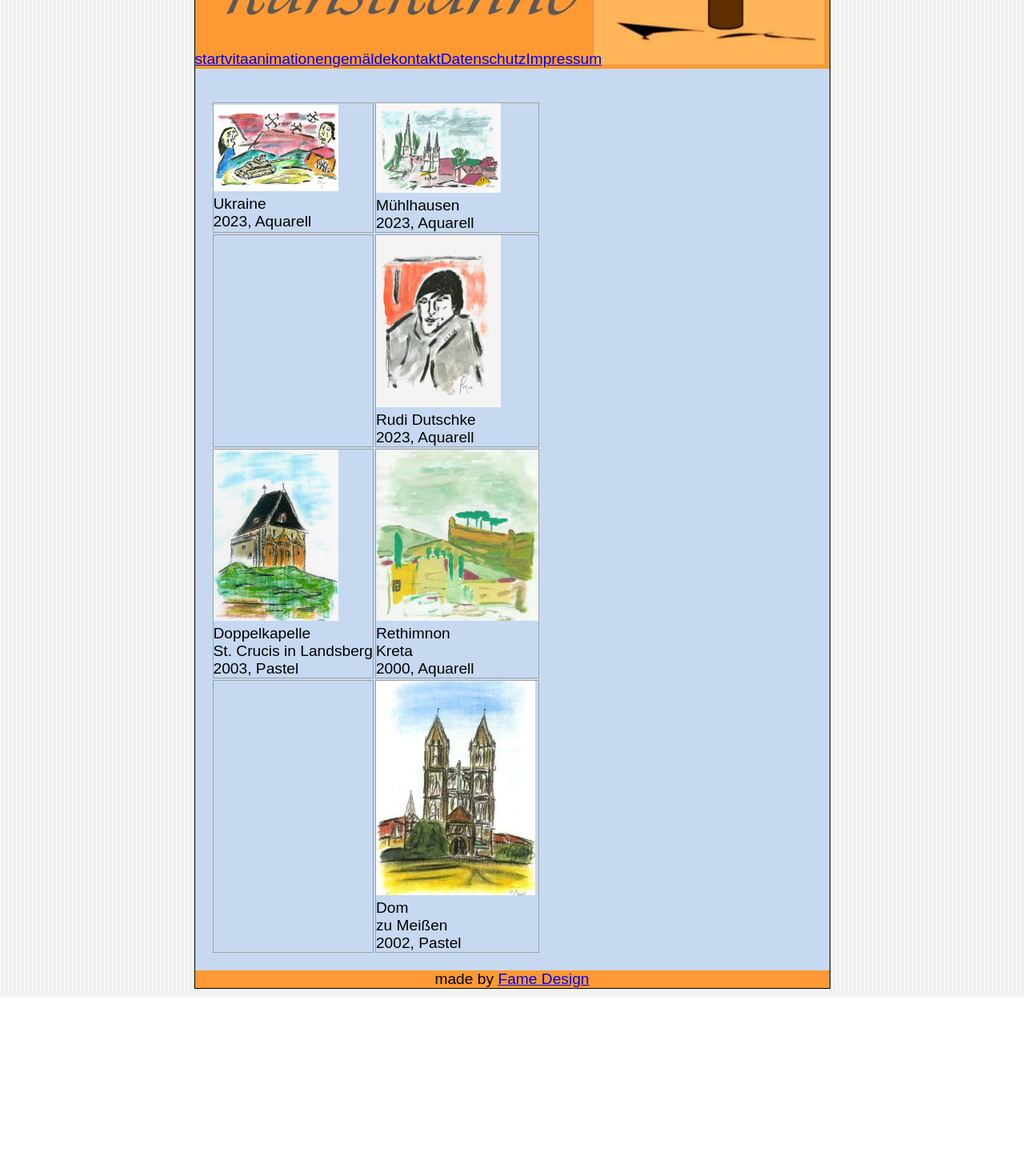
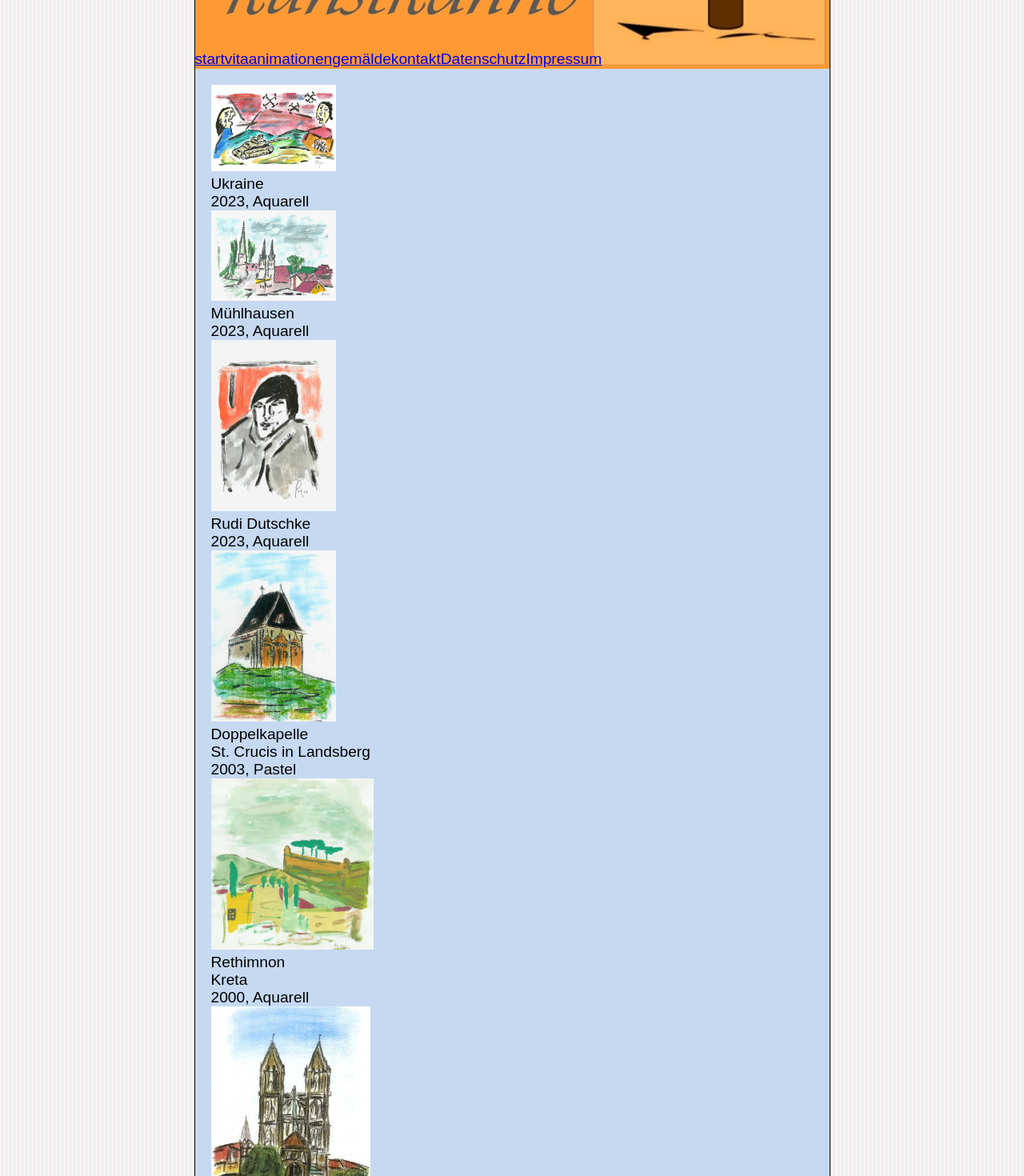
Before and after one commit to fame-design/kunstkanne, a Nuxt app: page /gemaelde in a window 1280 px wide. Shown: the part 140-1610 px from the top of the page at 80% size. Before the commit the page ends 1386 px from the top, so only its background shows below. Built offline with nearby package versions, Linux system fonts and the light colour scheme.

Commit message:
schnell, schnell

```diff
--- a/pages/gemaelde.vue
+++ b/pages/gemaelde.vue
@@ -1,43 +1,34 @@
 <template>
   <main>
-    <table style="margin-top: 20px;" border="0">
-      <tbody>
-      <tr>
-        <td style="border: 1px solid #a0a0a0;">
+    <div>
       <img src="~/assets/img/gemaelde/Ukraine.jpg" width="156" border="0"><br>
       <div class="schilder">Ukraine<br>2023, Aquarell</div>
-        </td>
-        <td style="border: 1px solid #a0a0a0;">
+    </div>
+
+    <div>
       <img src="~/assets/img/gemaelde/Muehlhausen.jpg" width="156" border="0"><br>
       <div class="schilder">M&uuml;hlhausen<br>2023, Aquarell</div>
-        </td>
-      </tr>
-      <tr>
-        <td style="border: 1px solid #a0a0a0;"></td>
-        <td style="border: 1px solid #a0a0a0;">
+    </div>
+
+    <div>
       <img src="~/assets/img/gemaelde/Rudi_Dutschke.jpg" width="156" border="0"><br>
       <div class="schilder">Rudi Dutschke<br>2023, Aquarell</div>
-        </td>
-      </tr>
-      <tr>
-        <td style="border: 1px solid #a0a0a0;">
+    </div>
+
+    <div>
       <img src="~/assets/img/gemaelde/doppelkapelle.png" height="214" width="156" border="0"><br>
       <div class="schilder">Doppelkapelle<br>St. Crucis in Landsberg<br>2003, Pastel</div>
-        </td>
-        <td style="border: 1px solid #a0a0a0;">
+    </div>
+
+    <div>
       <img src="~/assets/img/gemaelde/rethimnon.png" height="214" width="203" border="0"><br>
       <div class="schilder">Rethimnon<br>Kreta<br>2000, Aquarell</div>
-        </td>
-      </tr>
-      <tr>
-        <td style="border: 1px solid #a0a0a0;"></td>
-        <td style="border: 1px solid #a0a0a0;">
+    </div>
+
+    <div>
       <img src="~/assets/img/gemaelde/dom.png" height="268" width="199" border="0"><br>
       <div class="schilder">Dom<br>zu Meißen<br>2002, Pastel</div>
-        </td>
-      </tr>
-      </tbody>
-    </table>
+    </div>
   </main>
 </template>
 
```
Lines whose indentation alone changed are shown as unchanged.
